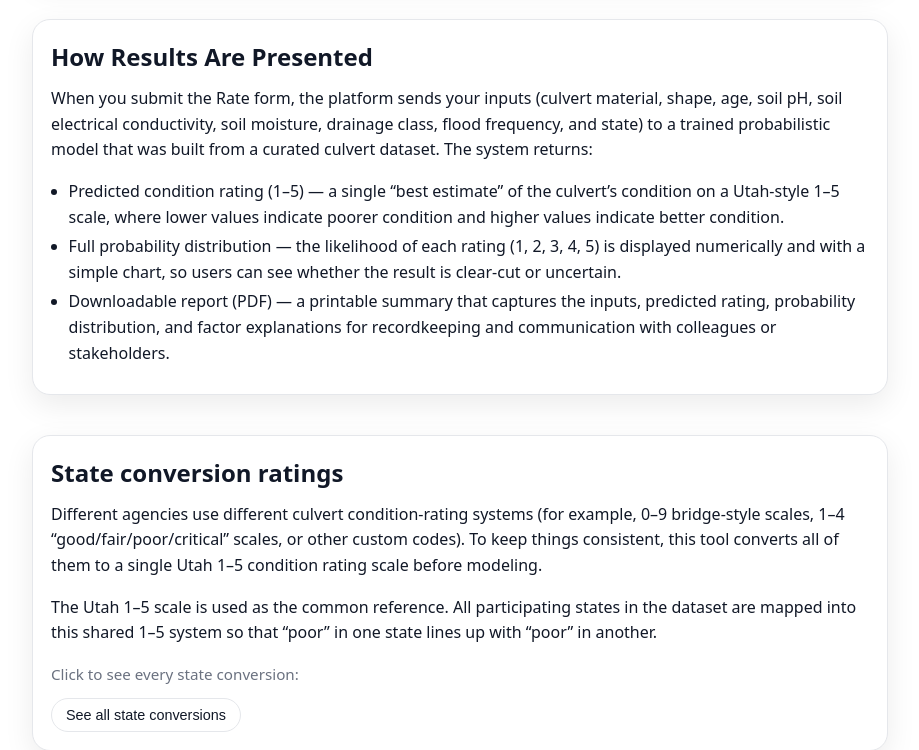
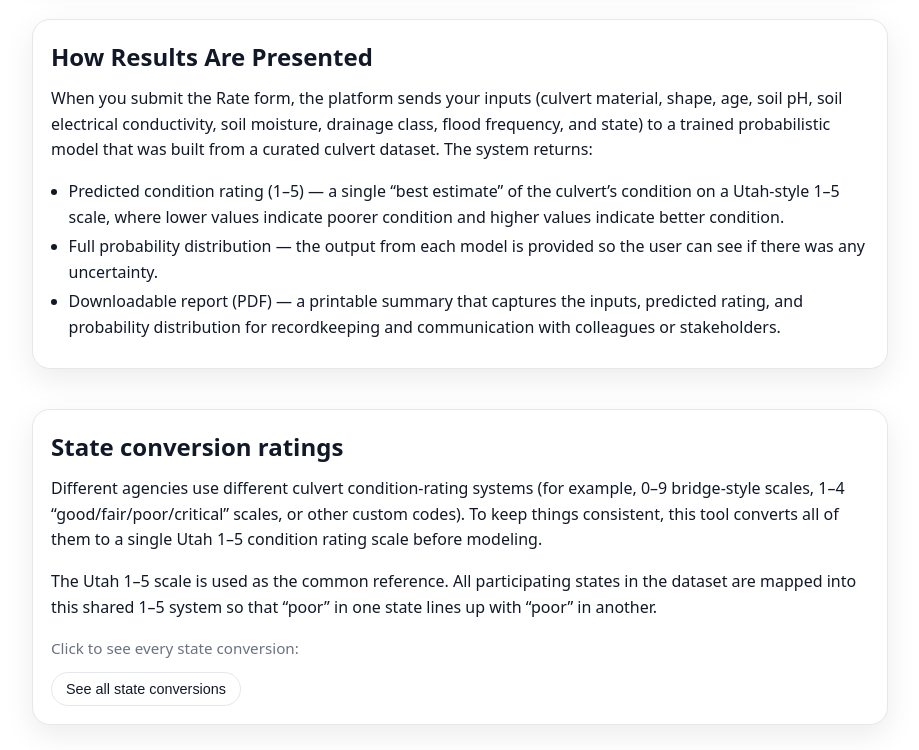
Before and after one commit to SOuellette22/DMS-inc-CSC4910, a Flask app: page /info in a window 1280 px wide. Shown: the part 1189-1939 px from the top of the page, without its empty margins (180-1099 px from the left). Run offline with Flask 3, Linux system fonts and the light colour scheme; parts of the project's set-up code (start-up, migrations or seed data) failed here and were passed over.

Commit message:
FIxed up website a bit to the clients request

```diff
--- a/src/core/templates/info.html
+++ b/src/core/templates/info.html
@@ -148,13 +148,11 @@ main.content-narrow .card {
         indicate better condition.
       </li>
       <li>
-        Full probability distribution — the likelihood of each rating (1, 2, 3, 4, 5) is
-        displayed numerically and with a simple chart, so users can see whether the result is clear-cut or
-        uncertain.
+        Full probability distribution — the output from each model is provided so the user can see if there was any uncertainty.
       </li>
       <li>
         Downloadable report (PDF) — a printable summary that captures the inputs, predicted
-        rating, probability distribution, and factor explanations for recordkeeping and communication with
+        rating, and probability distribution for recordkeeping and communication with
         colleagues or stakeholders.
       </li>
     </ul>
@@ -187,95 +185,48 @@ main.content-narrow .card {
     </button>
 
 <div id="state-conversion-list" class="state-conversion-list hidden">
-      <ul class="simple-list">
+  <div class="simple-list">
     <p>
-          Most states use the standard 0–9 National Bridge Inventory (NBI) rating system
-          or do not assign a separate culvert-specific condition score. Only states that
-          apply alternative classification methods, adapt the 0–9 scale for culverts, or
-          use nonstandard condition definitions are listed below. These cases require
-          translation to the unified 1–5 rating used in this tool.
+      The model dataset combines culvert inventories from four states: Utah, Colorado, Ohio, and Vermont.
+      Because each DOT uses a different rating scale, all ratings are converted into Utah’s 1–5 scale
+      during preprocessing so the model is trained on consistent labels.
     </p>
 
+    <ul class="simple-list">
       <li>
-          <strong>Utah</strong> —
-          Uses a native 1–5 culvert condition scale. This becomes the baseline; no conversion is required.
+        <strong>Utah (UDOT)</strong> —
+        Uses the native 5-point culvert condition scale (1–5). This is the baseline; no conversion is required.
       </li>
+
       <li>
-          <strong>Colorado</strong> —
-          Commonly uses a 0–9 bridge-style condition scale.
+        <strong>Colorado (CDOT)</strong> —
+        Uses a 9-point condition scale. These 9-point ratings are converted into the Utah 5-point scale
+        based on matching the inspection criteria.
       </li>
+
       <li>
-          <strong>Ohio</strong> —
-          Uses numeric condition codes for culverts. These codes are translated into the 1–5 Utah-style
-          rating using a lookup table defined by the research team.
+        <strong>Ohio (ODOT)</strong> —
+        Uses a 9-point condition scale. These 9-point ratings are converted into the Utah 5-point scale
+        based on matching the inspection criteria.
       </li>
+
       <li>
-          <strong>Vermont</strong> —
-          Uses multi-category scores (for structure, material, shape, etc.). Those categories are collapsed
-          into a single 1–5 rating based on official condition thresholds.
-        </li>
-        <li>
-          <strong>New Hampshire</strong> —
-          Often relies on 0–9 bridge-style ratings or stream-crossing scores.
-        </li>
-        <li>
-          <strong>Maryland</strong> —
-          Uses a 0–9 National Bridge Inventory–style condition rating for many culvert-like structures.
-        </li>
-        <li>
-          <strong>Pennsylvania</strong> —
-          Uses 0–9 condition codes in their bridge/culvert inspection manuals.
-        </li>
-        <li>
-          <strong>New York</strong> —
-          Uses a 1–7 style condition scale for some assets. Those seven levels are compressed into the 1–5
-          rating while preserving the meaning of “poor”, “fair”, and “good” ranges.
-        </li>
-        <li>
-          <strong>Massachusetts</strong> —
-          Bridge-size culverts are typically rated on a 0–9 scale, while smaller culverts may be classified
-          as Good/Fair/Poor. Both systems are converted to the 1–5 scale for use in this tool.
-        </li>
-        <li>
-          <strong>Maine</strong> —
-          Uses categories like Good / Fair / Poor / Severe. These four levels are mapped into the 1–5
-          scale, with “Severe” aligning to the lowest rating.
-        </li>
-        <li>
-          <strong>Washington</strong> —
-          Frequently classifies culverts as Functional / Partially Functional / Failed in fish passage
-          programs. These non-numeric labels are converted into the 1–5 scale.
-        </li>
-        <li>
-          <strong>California</strong> —
-          Some culvert datasets use maintenance priority codes (Priority 1, 2, 3) instead of a direct condition
-          score.
-        </li>
-        <li>
-          <strong>Oregon</strong> —
-          Uses a three-level system for many small culverts (Acceptable / Monitor / Needs Repair), and 0–9
-          for bridge-size structures. Both are translated to the unified 1–5 scale.
-        </li>
-        <li>
-          <strong>Texas</strong> —
-          Commonly uses a 0–9 NBI-style rating for culverts.
-        </li>
-        <li>
-          <strong>Florida</strong> —
-          Uses 0–9 bridge-style condition ratings for culvert-like structures.
-        </li>
-        <li>
-          <strong>North Carolina</strong> —
-          Often classifies culverts as Good / Fair / Poor. These categories are mapped to the 1–5 scale
-          while preserving their relative severity.
+        <strong>Vermont (VTrans)</strong> —
+        Uses a 7-point condition scale. These 7-point ratings are converted into the Utah 5-point scale
+        based on matching the inspection criteria.
       </li>
     </ul>
 
-      <p class="muted" style="margin-top: 12px;">
-        As additional states or rating systems are added to the dataset, they will be translated into this
-        same 1–5 scale so that model outputs remain consistent and comparable.
-      </p>
+    <figure style="margin: 14px 0 0;">
+      <img
+        src="/img/State_conversions.png"
+        alt="State rating conversion diagram mapping Vermont and Colorado/Ohio scales into Utah’s 1–5 scale"
+        style="width:100%; max-width:700px; margin: 0 auto; border-radius: 14px; border: 1px solid var(--outline);"
+      />
+    </figure>
   </div>
+</div>
+
   </section>
 </main>
 
--- a/src/core/templates/why.html
+++ b/src/core/templates/why.html
@@ -42,7 +42,7 @@
   <section class="card">
     <h2>Purpose of the Platform</h2>
     <p>
-      The Probabilistic Culvert Condition Rating Platform is designed to give transportation
+      The Culvert Prediction Predictor is designed to give transportation
       agencies, municipal engineers, and researchers a fast, consistent way to estimate a
       culvert’s condition on a simple 1–5 scale using a small set of inputs such as
       material, shape, age, soil pH, etc.
@@ -52,7 +52,7 @@
     </p>
     <ul class="simple-list">
       <li>A predicted 1–5 rating for the culvert’s overall condition.</li>
-      <li>A probability distribution showing how likely each rating is.</li>
+      <li>A list of the different models outputs to show any discrepancies</li>
     </ul>
     <p>
       The goal is to give engineers a smarter starting for discussing risk, maintenance, and replacement priorities.
@@ -73,7 +73,7 @@
     </p>
     <ul class="simple-list">
       <li>A standardized 1–5 rating scale,</li>
-      <li>Probabilities for each potential rating</li>
+      <li>Outputs from different models</li>
     </ul>
     <p>
       makes it easier to explain decisions to supervisors, district managers, and the public.
```
Also changed, not shown: src/core/templates/index.html (+3 -5 lines), src/static/img/State_conversions.png (added). Lines whose indentation alone changed are shown as unchanged.
